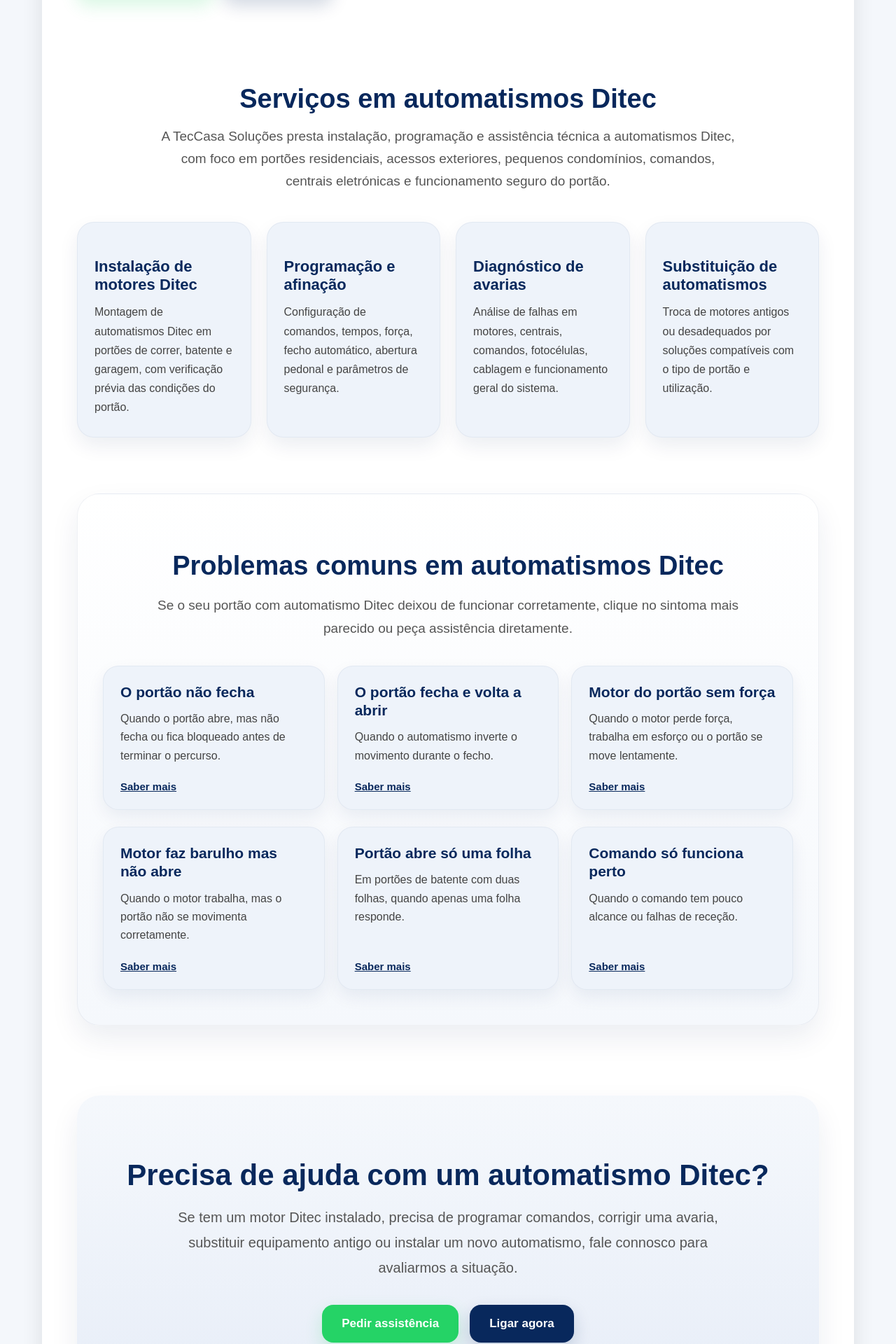
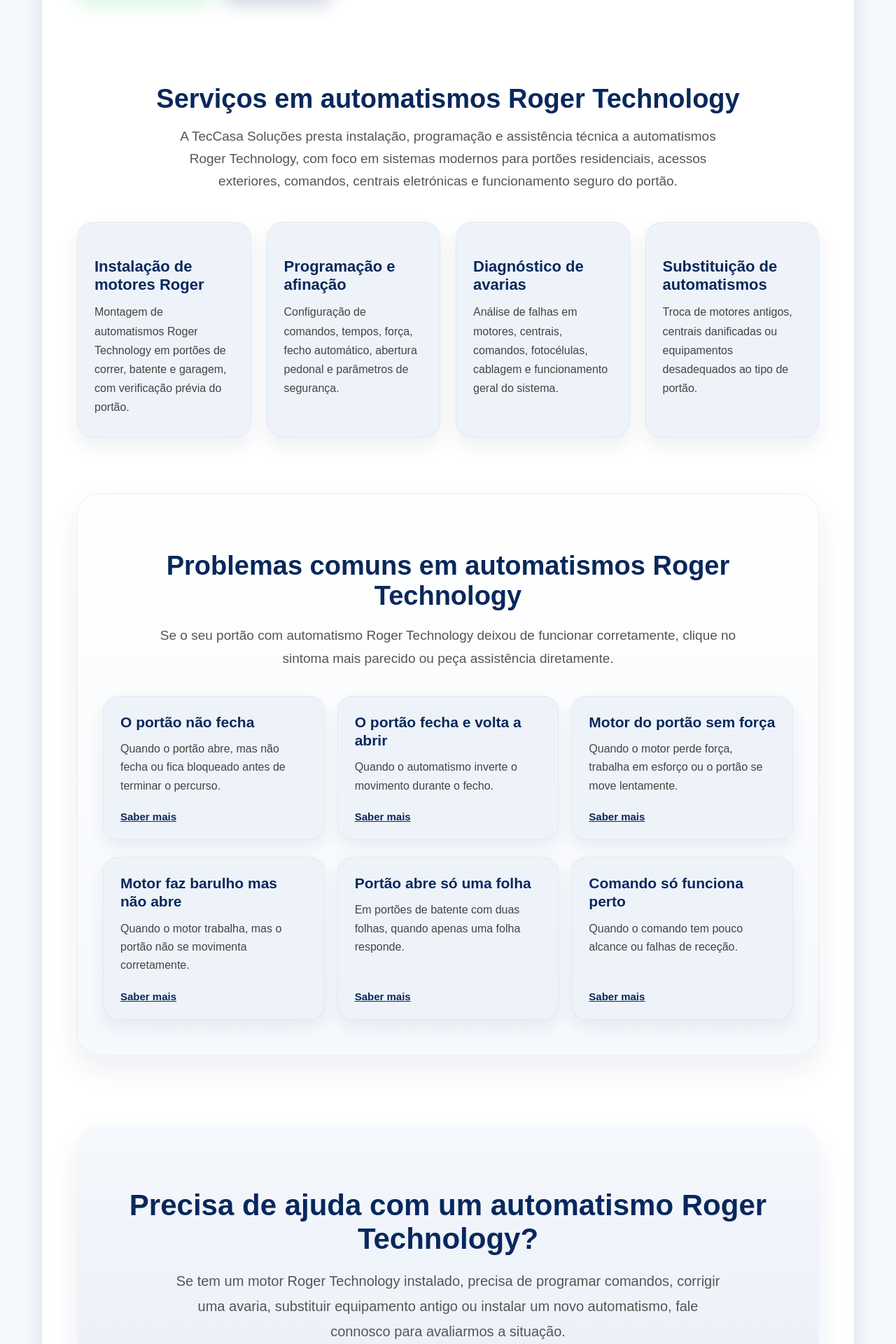
Before and after one commit to andrecorreiaauto-bit/teccasa-site, a Next.js app: page /automatismos-roger-technology-portoes in a window 1280 px wide. Shown: the part 919-2839 px from the top of the page at 70% size. Built offline with nearby package versions, Linux system fonts and the light colour scheme.

Commit message:
Update automatismos-roger-technology-portoes.js

```diff
--- a/pages/automatismos-roger-technology-portoes.js
+++ b/pages/automatismos-roger-technology-portoes.js
@@ -488,7 +488,7 @@ export default function AutomatismosRogerTechnologyPortoes() {
                                            marginBottom:"16px",
                                            textAlign:"center"
                                            }}>
-                                           Serviços em automatismos Ditec
+                                           Serviços em automatismos Roger Technology
                                            </h2>
 
                                            <p style={{
@@ -499,8 +499,8 @@ export default function AutomatismosRogerTechnologyPortoes() {
                                            margin:"0 auto 42px auto",
                                            textAlign:"center"
                                            }}>
-                                           A TecCasa Soluções presta instalação, programação e assistência técnica a automatismos Ditec,
-                                           com foco em portões residenciais, acessos exteriores, pequenos condomínios, comandos,
+                                           A TecCasa Soluções presta instalação, programação e assistência técnica a automatismos Roger Technology,
+                                           com foco em sistemas modernos para portões residenciais, acessos exteriores, comandos,
                                            centrais eletrónicas e funcionamento seguro do portão.
                                            </p>
 
@@ -515,8 +515,8 @@ export default function AutomatismosRogerTechnologyPortoes() {
 
                                            {[
                                            {
-                                           title:"Instalação de motores Ditec",
-                                           text:"Montagem de automatismos Ditec em portões de correr, batente e garagem, com verificação prévia das condições do portão."
+                                           title:"Instalação de motores Roger",
+                                           text:"Montagem de automatismos Roger Technology em portões de correr, batente e garagem, com verificação prévia do portão."
                                            },
 
                                            {
@@ -531,7 +531,7 @@ export default function AutomatismosRogerTechnologyPortoes() {
 
                                            {
                                            title:"Substituição de automatismos",
-                                           text:"Troca de motores antigos ou desadequados por soluções compatíveis com o tipo de portão e utilização."
+                                           text:"Troca de motores antigos, centrais danificadas ou equipamentos desadequados ao tipo de portão."
                                            }
 
                                            ].map((item,index)=>(
@@ -593,7 +593,7 @@ export default function AutomatismosRogerTechnologyPortoes() {
                                                               marginBottom:"18px",
                                                               textAlign:"center"
                                                               }}>
-                                                              Problemas comuns em automatismos Ditec
+                                                              Problemas comuns em automatismos Roger Technology
                                                               </h2>
 
                                                               <p style={{
@@ -604,7 +604,7 @@ export default function AutomatismosRogerTechnologyPortoes() {
                                                               margin:"0 auto 36px auto",
                                                               textAlign:"center"
                                                               }}>
-                                                              Se o seu portão com automatismo Ditec deixou de funcionar corretamente,
+                                                              Se o seu portão com automatismo Roger Technology deixou de funcionar corretamente,
                                                               clique no sintoma mais parecido ou peça assistência diretamente.
                                                               </p>
 
@@ -750,7 +750,7 @@ export default function AutomatismosRogerTechnologyPortoes() {
                                                                                          color:"#08285c",
                                                                                          marginBottom:"18px"
                                                                                          }}>
-                                                                                         Precisa de ajuda com um automatismo Ditec?
+                                                                                         Precisa de ajuda com um automatismo Roger Technology?
                                                                                          </h2>
 
                                                                                          <p style={{
@@ -760,7 +760,7 @@ export default function AutomatismosRogerTechnologyPortoes() {
                                                                                          maxWidth:"800px",
                                                                                          margin:"0 auto 35px auto"
                                                                                          }}>
-                                                                                         Se tem um motor Ditec instalado, precisa de programar comandos,
+                                                                                         Se tem um motor Roger Technology instalado, precisa de programar comandos,
                                                                                          corrigir uma avaria, substituir equipamento antigo ou instalar um novo automatismo,
                                                                                          fale connosco para avaliarmos a situação.
                                                                                          </p>
@@ -875,7 +875,7 @@ export default function AutomatismosRogerTechnologyPortoes() {
                                                                                       lineHeight:"1.7",
                                                                                       color:"#666"
                                                                                       }}>
-                                                                                      Serviço técnico independente. A TecCasa Soluções presta instalação, programação e assistência a automatismos Ditec.
+                                                                                      Serviço técnico independente. A TecCasa Soluções presta instalação, programação e assistência a automatismos Roger Technology.
                                                                                       </p>
 
                                                                                       </div>
```
